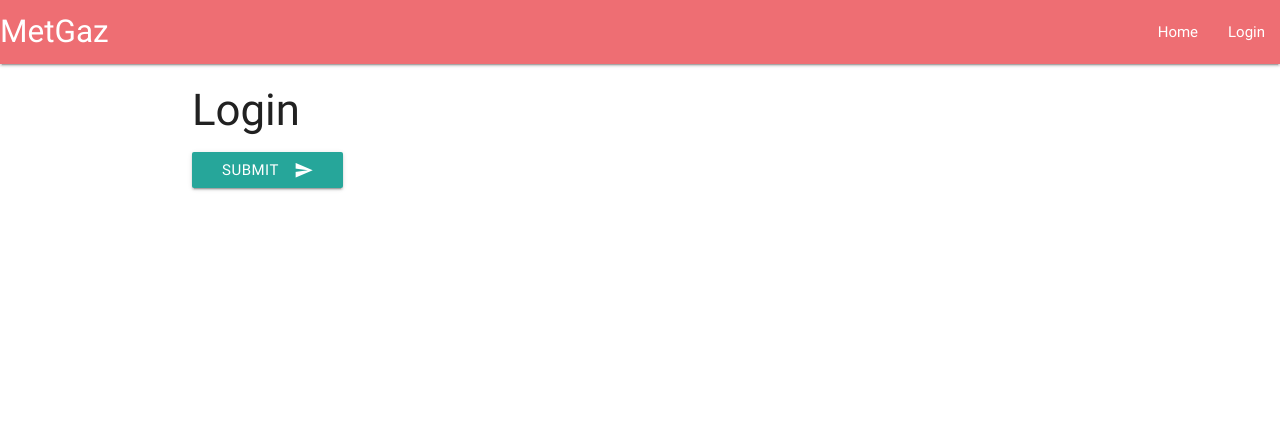
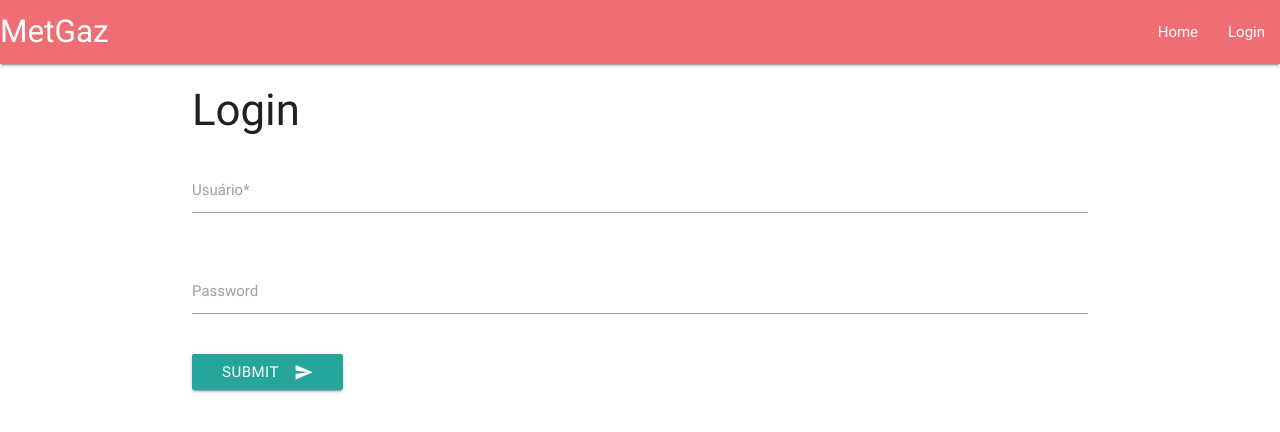
Before and after one commit to wsribeiro5/metgas, an Angular app: page /login in a window 1280 px wide. Shown: the top 432 px of the page. Built offline with nearby package versions, Linux system fonts and the light colour scheme.

Commit message:
Criando Formularios Reativos da tela de Login

```diff
--- /dev/null
+++ b/src/app/entidades/usuario.ts
@@ -0,0 +1,11 @@
+
+
+export class Usuario {
+
+  public login: string;
+  public senha: string;
+  podeLogar: boolean = false;
+  logado: boolean = false;
+  tipoUsuario: number;
+  codigoIndicacao: string;
+}
--- a/src/app/login/login.component.html
+++ b/src/app/login/login.component.html
@@ -1,7 +1,23 @@
 <h3>
-  Login
-</h3>
+    Login
+  </h3>
 
-<button (click)="logar()"  class="btn waves-effect waves-light" type="submit" name="action">Submit
-  <i class="material-icons right">send</i>
-</button>
+  <form>
+    <div class="form-group row">
+      <div class="input-field col s12">
+        <input type="text" class="form-control" name="usuario">
+        <label for="usuario">Usuário*</label>
+      </div>
+    </div>
+
+    <div class="form-group row">
+        <div class="input-field col s12">
+          <input id="senha" type="password" class="form-control validate">
+          <label for="senha">Password</label>
+        </div>
+    </div>
+
+      <button (click)="logar()"  class="btn waves-effect waves-light" type="submit" name="action">Submit
+          <i class="material-icons right">send</i>
+        </button>
+  </form>
--- a/src/app/login/login.component.ts
+++ b/src/app/login/login.component.ts
@@ -1,5 +1,9 @@
 import { Component, OnInit } from '@angular/core';
+import { FormGroup } from '@angular/forms';
 import { Router } from '@angular/router';
+
+import { LoginService } from './login.service';
+import { Usuario } from './../entidades/usuario';
 
 @Component({
   selector: 'app-login',
@@ -8,13 +12,23 @@ import { Router } from '@angular/router';
 })
 export class LoginComponent implements OnInit {
 
-  constructor(private router: Router) { }
+  formulario: FormGroup;
+  user: Usuario;
+
+
+  constructor(
+   //  private LoginService,
+     private router: Router) {
+
+     }
 
   ngOnInit() {
   }
 
   logar () {
-    //
+
+    //this.LoginService.logar(this.user);
+
     console.log("esperando validacao do servidor");
 
 
--- /dev/null
+++ b/src/app/login/login.service.ts
@@ -0,0 +1,24 @@
+import { Injectable } from '@angular/core';
+
+import { Usuario } from '../entidades/usuario';
+
+@Injectable()
+export class LoginService {
+
+  user: Usuario;
+
+  constructor() { }
+
+  public logar (dados: Usuario) {
+    dados.podeLogar = false;
+    this.user = dados;
+
+    console.log("Foi no servidor e disse q não tem esse usuario cadastrado");
+
+    console.log(this.user.login);
+
+    console.log(this.user.senha);
+
+    return this.user;
+  }
+}
```
Also changed, not shown: src/app/app.module.ts (+16 -8 lines), src/app/login/login.module.ts (added, +21 -0 lines), 1 other file (tests, documents, lock files or other folders).
